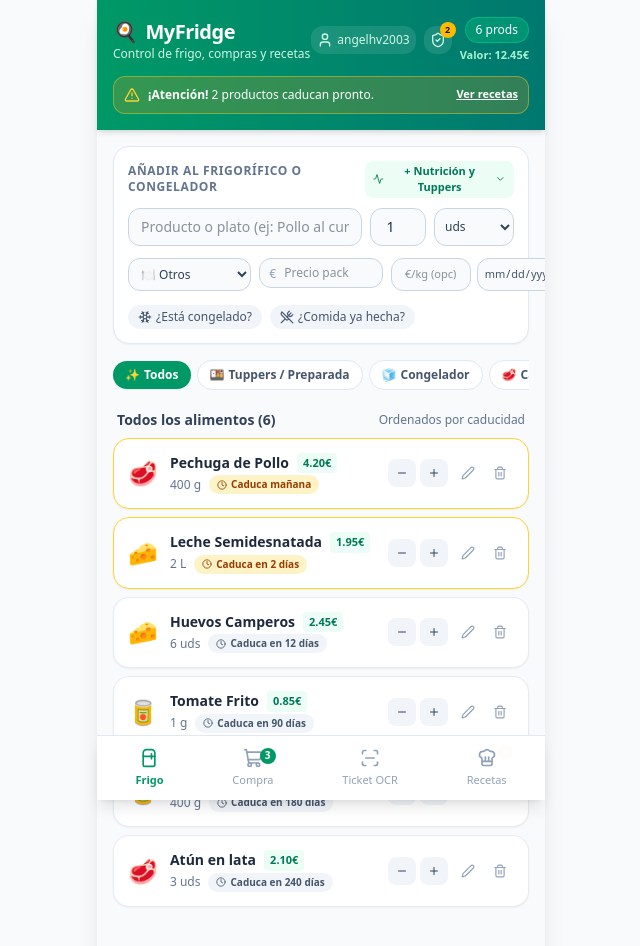
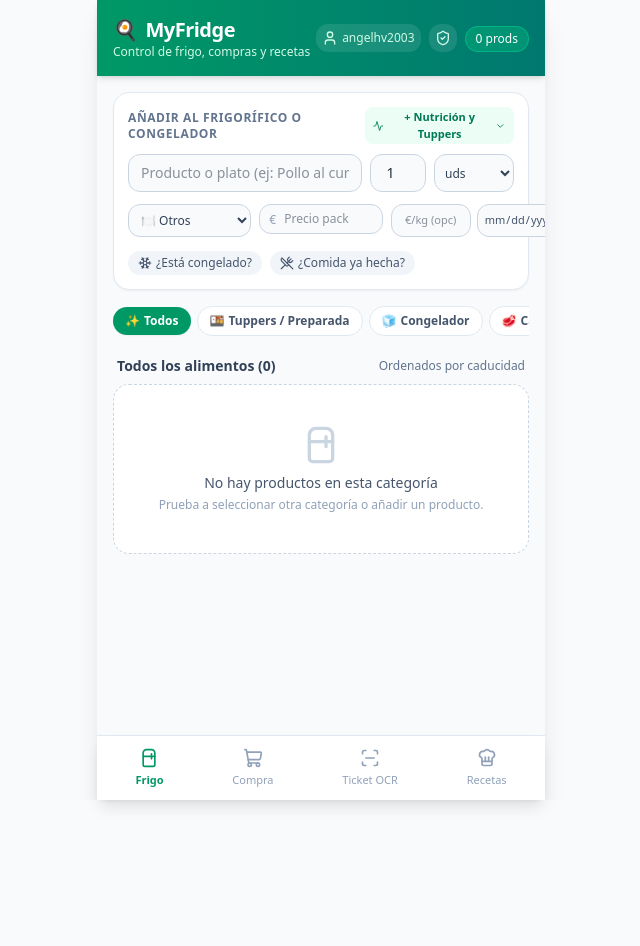
Before and after one commit to angeel003/nevera-estudiante, a React (Vite) app: page / in a window 1280 px wide. Shown: the top 946 px of the page, without its empty margins (319-959 px from the left). After the commit the page ends 800 px from the top, so only its background shows below. Built offline with nearby package versions, Linux system fonts and the light colour scheme.

Commit message:
feat: start with completely empty pantry, shopping list, and proposals

```diff
--- a/src/App.tsx
+++ b/src/App.tsx
@@ -19,7 +19,6 @@ import {
   STORAGE_KEY_USER_ID,
   STORAGE_KEY_USER_EMAIL,
   ADMIN_EMAILS,
-  getOffsetDate,
   getDaysRemaining
 } from './utils/constants';
 import { INITIAL_RECIPES, guessCategory, guessUnit, getDefaultExpiryDate } from './mockData';
@@ -80,72 +79,54 @@ export default function App() {
   const [adminProposals, setAdminProposals] = useState<ProposedFoodItem[]>(() => {
     const saved = localStorage.getItem(STORAGE_KEY_ADMIN_PROPOSALS);
     if (saved) {
-      try { return JSON.parse(saved); } catch (e) { /* ignore */ }
+      try {
+        const parsed = JSON.parse(saved);
+        const isLegacyDemo = Array.isArray(parsed) && parsed.some(item => item.id === 'prop_demo_1');
+        if (isLegacyDemo) {
+          localStorage.removeItem(STORAGE_KEY_ADMIN_PROPOSALS);
+          return [];
+        }
+        return parsed;
+      } catch (e) { /* ignore */ }
     }
-    return [
-      {
-        id: 'prop_demo_1',
-        userId: 'user_estudiante_12',
-        userEmail: 'estudiante@universidad.es',
-        name: 'Huevos Camperos L 12U',
-        supermarket: 'mercadona',
-        category: 'lacteos',
-        unit: 'uds',
-        price: 2.45,
-        createdAt: new Date().toISOString(),
-        status: 'pending',
-        duplicateSuspect: {
-          existingId: 'mercadona_huevos',
-          existingName: 'Huevos Camperos',
-          similarity: 92,
-          reason: 'Mismo supermercado (Mercadona) y nombre prácticamente idéntico (92% de coincidencia).'
-        }
-      },
-      {
-        id: 'prop_demo_2',
-        userId: 'user_juan_44',
-        userEmail: 'juan@gmail.com',
-        name: 'Tofu Natural Bio',
-        supermarket: 'dia',
-        category: 'despensa',
-        unit: 'uds',
-        price: 1.89,
-        createdAt: new Date().toISOString(),
-        status: 'pending'
-      }
-    ];
+    return [];
   });
 
   // Dynamic servings multiplier state per recipe (e.g. { 'r1': 2, 'r2': 3 })
   const [recipeServingsMap, setRecipeServingsMap] = useState<Record<string, number>>({});
 
-  // State: Pantry with localStorage persistence
+  // State: Pantry with localStorage persistence (starts completely clean)
   const [pantry, setPantry] = useState<PantryItem[]>(() => {
     const saved = localStorage.getItem(STORAGE_KEY_PANTRY);
     if (saved) {
-      try { return JSON.parse(saved); } catch (e) { /* ignore */ }
+      try {
+        const parsed = JSON.parse(saved);
+        const isLegacyDemo = Array.isArray(parsed) && parsed.length <= 6 && parsed.some(item => item.id === 'p1');
+        if (isLegacyDemo) {
+          localStorage.removeItem(STORAGE_KEY_PANTRY);
+          return [];
+        }
+        return parsed;
+      } catch (e) { /* ignore */ }
     }
-    return [
-      { id: 'p1', name: 'Huevos Camperos', category: 'lacteos', quantity: 6, unit: 'uds', price: 2.45, expiryDate: getOffsetDate(12), addedAt: new Date().toISOString() },
-      { id: 'p2', name: 'Leche Semidesnatada', category: 'lacteos', quantity: 2, unit: 'L', price: 1.95, expiryDate: getOffsetDate(2), addedAt: new Date().toISOString() },
-      { id: 'p3', name: 'Pechuga de Pollo', category: 'carne-pescado', quantity: 400, unit: 'g', price: 4.20, expiryDate: getOffsetDate(1), addedAt: new Date().toISOString() },
-      { id: 'p4', name: 'Tomate Frito', category: 'despensa', quantity: 1, unit: 'g', price: 0.85, expiryDate: getOffsetDate(90), addedAt: new Date().toISOString() },
-      { id: 'p5', name: 'Pasta Macarrones', category: 'despensa', quantity: 400, unit: 'g', price: 0.90, expiryDate: getOffsetDate(180), addedAt: new Date().toISOString() },
-      { id: 'p6', name: 'Atún en lata', category: 'carne-pescado', quantity: 3, unit: 'uds', price: 2.10, expiryDate: getOffsetDate(240), addedAt: new Date().toISOString() },
-    ];
+    return [];
   });
 
-  // State: Shopping List with localStorage persistence
+  // State: Shopping List with localStorage persistence (starts completely clean)
   const [shoppingList, setShoppingList] = useState<ShoppingItem[]>(() => {
     const saved = localStorage.getItem(STORAGE_KEY_SHOPPING);
     if (saved) {
-      try { return JSON.parse(saved); } catch (e) { /* ignore */ }
+      try {
+        const parsed = JSON.parse(saved);
+        const isLegacyDemo = Array.isArray(parsed) && parsed.length <= 3 && parsed.some(item => item.id === 's1');
+        if (isLegacyDemo) {
+          localStorage.removeItem(STORAGE_KEY_SHOPPING);
+          return [];
+        }
+        return parsed;
+      } catch (e) { /* ignore */ }
     }
-    return [
-      { id: 's1', name: 'Patatas', category: 'fruta-verdura', quantity: 1, unit: 'kg', estimatedPrice: 1.60, checked: false },
-      { id: 's2', name: 'Cebolla', category: 'fruta-verdura', quantity: 2, unit: 'uds', estimatedPrice: 1.10, checked: false },
-      { id: 's3', name: 'Queso Rallado', category: 'lacteos', quantity: 1, unit: 'uds', estimatedPrice: 1.85, checked: false },
-    ];
+    return [];
   });
 
   // State: Custom Recipes with localStorage persistence
```
Also changed, not shown: 1 other file (tests, documents, lock files or other folders).
